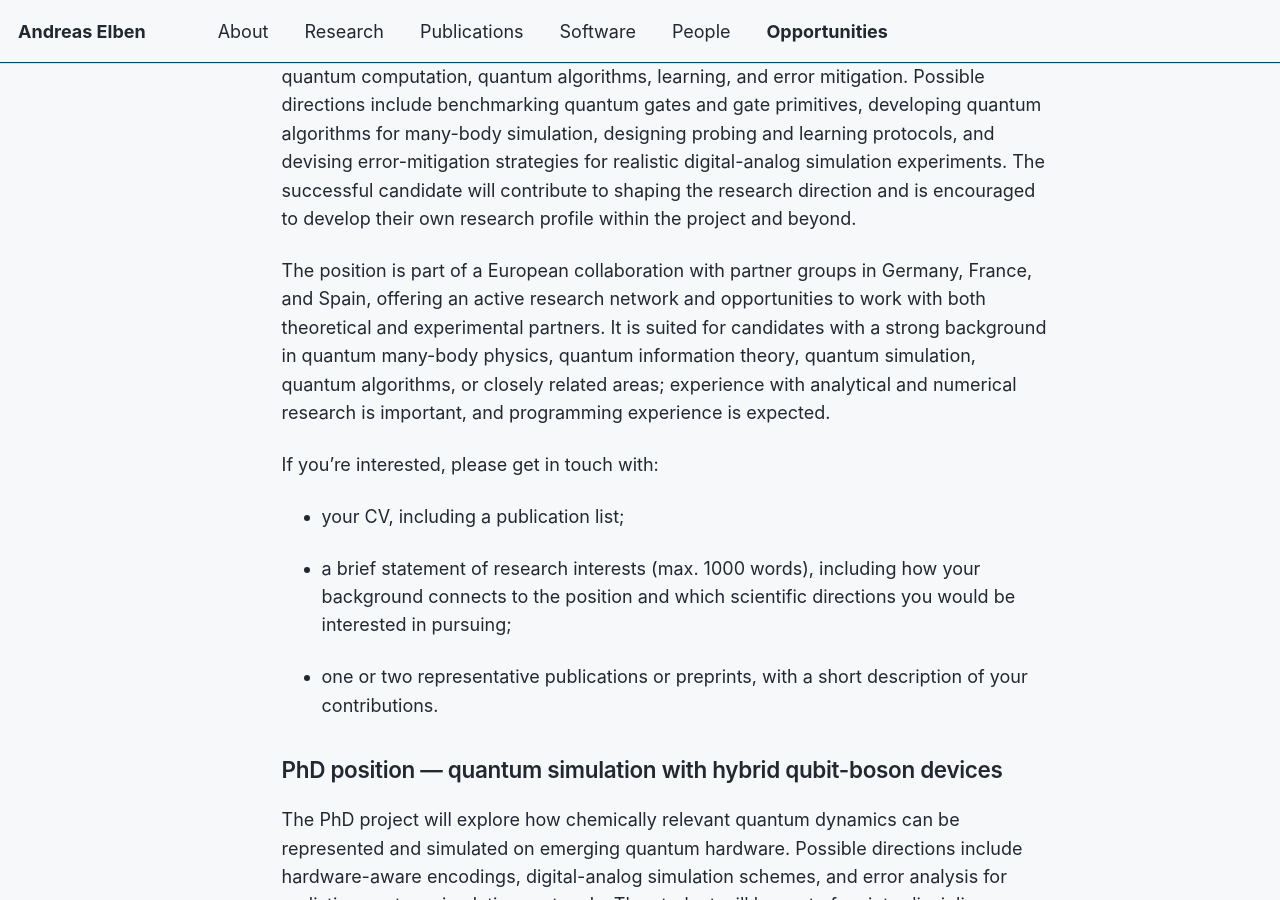
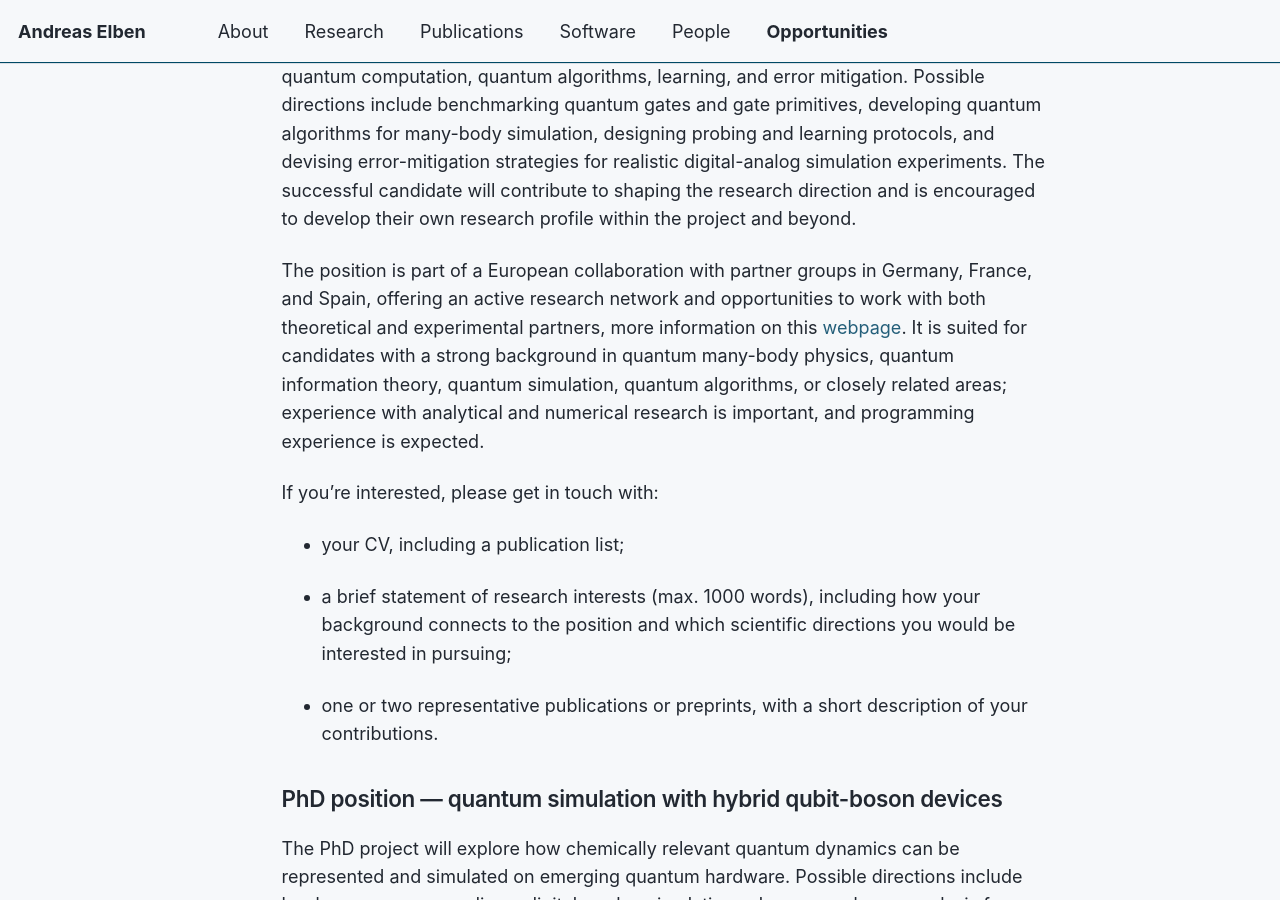
Before and after one commit to andreaselben/andreaselben.github.io, a Jekyll site: the page built from _pages/opportunities.md, in a window 1280 px wide and 900 px high, scrolled down 404 px. Built offline with Jekyll 4.4.1, drawn with Linux system fonts in a browser that asks for light colours; a script bundle is joined from its source files by our own code; library files that are not in the unit come from our copies.

Commit message:
Update opportunities.md

```diff
--- a/_pages/opportunities.md
+++ b/_pages/opportunities.md
@@ -18,7 +18,7 @@ The position concerns the theory of digital-analog quantum simulation — develo
 
 
 
-The position is part of a European collaboration with partner groups in Germany, France, and Spain, offering an active research network and opportunities to work with both theoretical and experimental partners. It is suited for candidates with a strong background in quantum many-body physics, quantum information theory, quantum simulation, quantum algorithms, or closely related areas; experience with analytical and numerical research is important, and programming experience is expected.
+The position is part of a European collaboration with partner groups in Germany, France, and Spain, offering an active research network and opportunities to work with both theoretical and experimental partners, more information on this [webpage](http://digianaqsim.eu/). It is suited for candidates with a strong background in quantum many-body physics, quantum information theory, quantum simulation, quantum algorithms, or closely related areas; experience with analytical and numerical research is important, and programming experience is expected.
 
 
 
```
